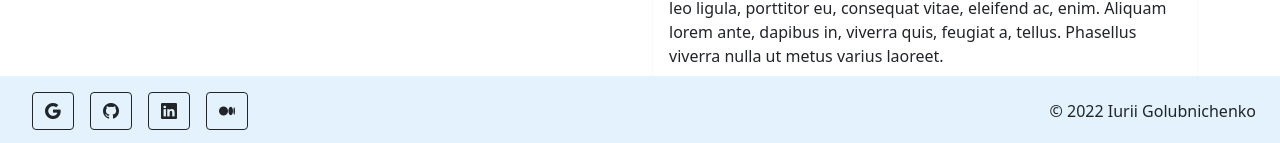
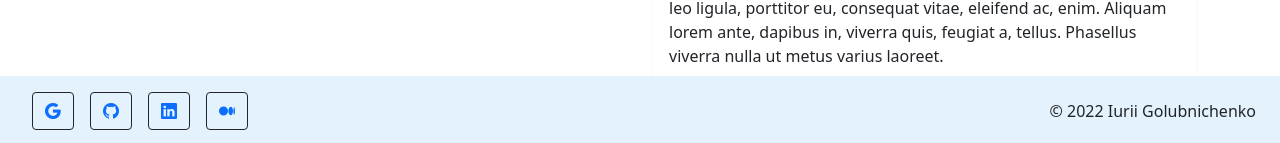
Before and after one commit to Ghost-Rider-gu/JavaScript-just-for-fun, a Vue app in the folder JavaScriptWorld/: page / in a window 1280 px wide. Shown: the part 654-797 px from the top of the page. Built offline with nearby package versions, Linux system fonts and the light colour scheme.

Commit message:
re-structure in app.vue

```diff
--- a/JavaScriptWorld/src/App.vue
+++ b/JavaScriptWorld/src/App.vue
@@ -86,40 +86,18 @@
         </div>
       </div>
     </div>
-    <div class="row">
-      <div class="col">
-        <nav class="navbar fixed-bottom navbar-expand-lg navbar-light" style="background-color: #e3f2fd;">
-          <div class="container-fluid">
-            <div class="collapse navbar-collapse" id="navbarText">
-              <ul class="navbar-nav me-auto mb-2 mb-lg-0">
-                  <button type="button" class="btn btn-outline-dark m-2">
-                      <i class="bi-google" role="img" aria-label="Gmail"></i>
-                  </button>
-                  <button type="button" class="btn btn-outline-dark m-2">
-                      <i class="bi-github" role="img" aria-label="GitHub"></i>
-                  </button>
-                  <button type="button" class="btn btn-outline-dark m-2">
-                      <i class="bi-linkedin" role="img" aria-label="LinkedIn"></i>
-                  </button>
-                  <button type="button" class="btn btn-outline-dark m-2">
-                      <i class="bi-medium" role="img" aria-label="Medium"></i>
-                  </button>
-              </ul>
-              <span>&copy; 2022 Iurii Golubnichenko</span>
-            </div>
-          </div>
-        </nav>
-      </div>
-    </div>
+    <Footer></Footer>
   </div>
 </template>
 
 <script>
 import TreeView from './components/TreeView.vue';
+import Footer from './components/layouts/Footer.vue';
 
 export default {
   components: {
-    TreeView
+    TreeView,
+    Footer
   }
 }
 </script>
--- /dev/null
+++ b/JavaScriptWorld/src/components/layouts/Footer.vue
@@ -0,0 +1,45 @@
+<template>
+    <div class="row">
+      <div class="col">
+        <nav class="navbar fixed-bottom navbar-expand-lg navbar-light" style="background-color: #e3f2fd;">
+          <div class="container-fluid">
+            <div class="collapse navbar-collapse" id="navbarText">
+              <ul class="navbar-nav me-auto mb-2 mb-lg-0">
+                  <button type="button" class="btn btn-outline-dark m-2">
+                      <a href="mailto:iurii.golubnichenko@gmail.com">
+                        <i class="bi-google" role="img" aria-label="Gmail"></i>
+                      </a>
+                  </button>
+                  <button type="button" class="btn btn-outline-dark m-2">
+                      <a href="https://github.com/Ghost-Rider-gu" target="_blank">
+                        <i class="bi-github" role="img" aria-label="GitHub"></i>
+                      </a>
+                  </button>
+                  <button type="button" class="btn btn-outline-dark m-2">
+                      <a href="https://www.linkedin.com/in/iurii-golubnichenko/" target="_blank">
+                        <i class="bi-linkedin" role="img" aria-label="LinkedIn"></i>
+                      </a>
+                  </button>
+                  <button type="button" class="btn btn-outline-dark m-2">
+                      <a href="https://medium.com/@golubnichenko" target="_blank">
+                        <i class="bi-medium" role="img" aria-label="Medium"></i>
+                      </a>
+                  </button>
+              </ul>
+              <span>&copy; {{ currentYear }} Iurii Golubnichenko</span>
+            </div>
+          </div>
+        </nav>
+      </div>
+    </div>
+</template>
+
+<script>
+export default {
+  data() {
+    return {
+      currentYear: new Date().getFullYear()
+    }
+  }
+}
+</script>
```
